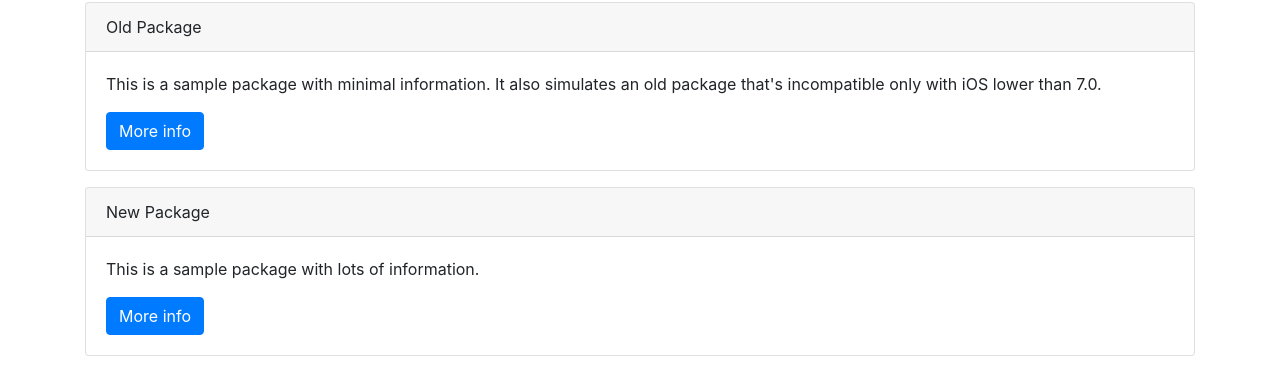
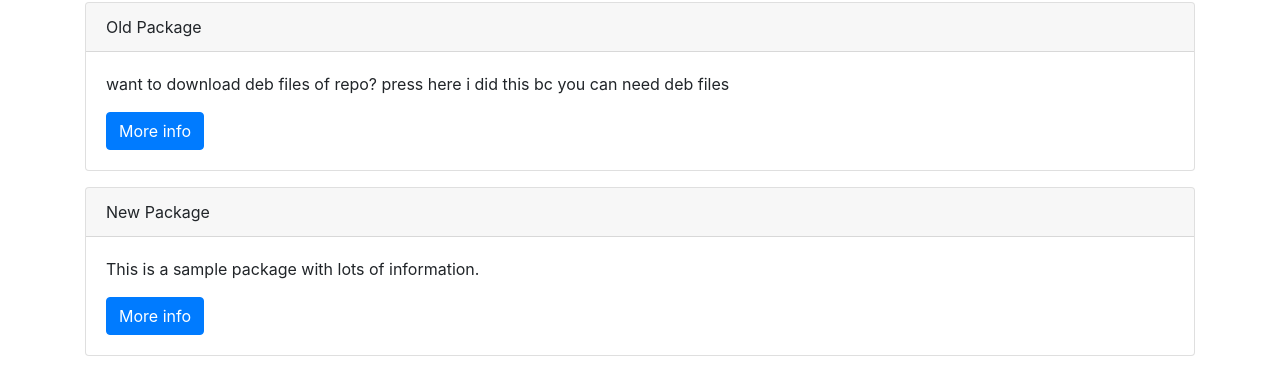
Before and after one commit to pkkf5673/repo, a plain HTML site: page index.html in a window 1280 px wide. Shown: the part 513-885 px from the top of the page. Drawn offline with nearby package versions, Linux system fonts and the light colour scheme.

Commit message:
Update index.html

```diff
--- a/index.html
+++ b/index.html
@@ -33,9 +33,9 @@
 			Old Package
 		</div>
 		<div class="card-body">
-		  <p class="card-text">This is a sample package with minimal information.
-			It also simulates an old package that's incompatible only with iOS lower than 7.0.</p>
-			<a class="btn btn-xs btn-primary" href="depictions/?p=com.supermamon.oldpackage">More info</a>
+		  <p class="card-text">want to download deb files of repo? press here
+			i did this bc you can need deb files</p>
+			<a class="btn btn-xs btn-primary" href="https://github.com/pkkf5673/repo/tree/gh-pages/debs">More info</a>
 		</div>
 	</div>
 	<div class="card">
```
